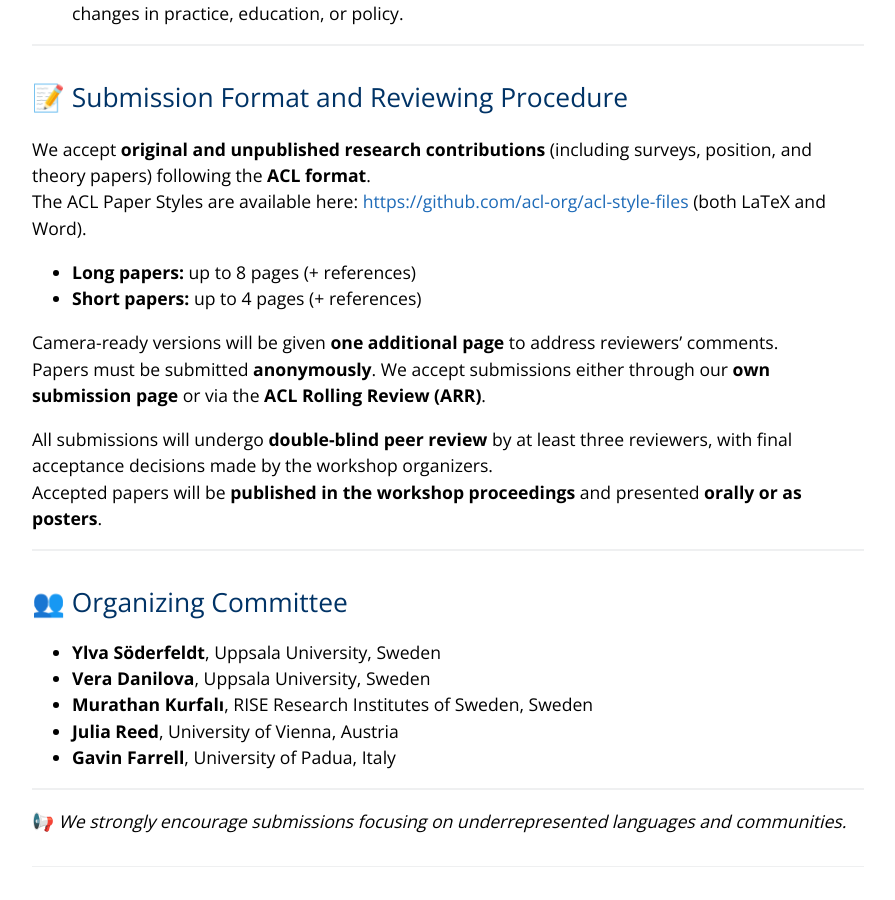
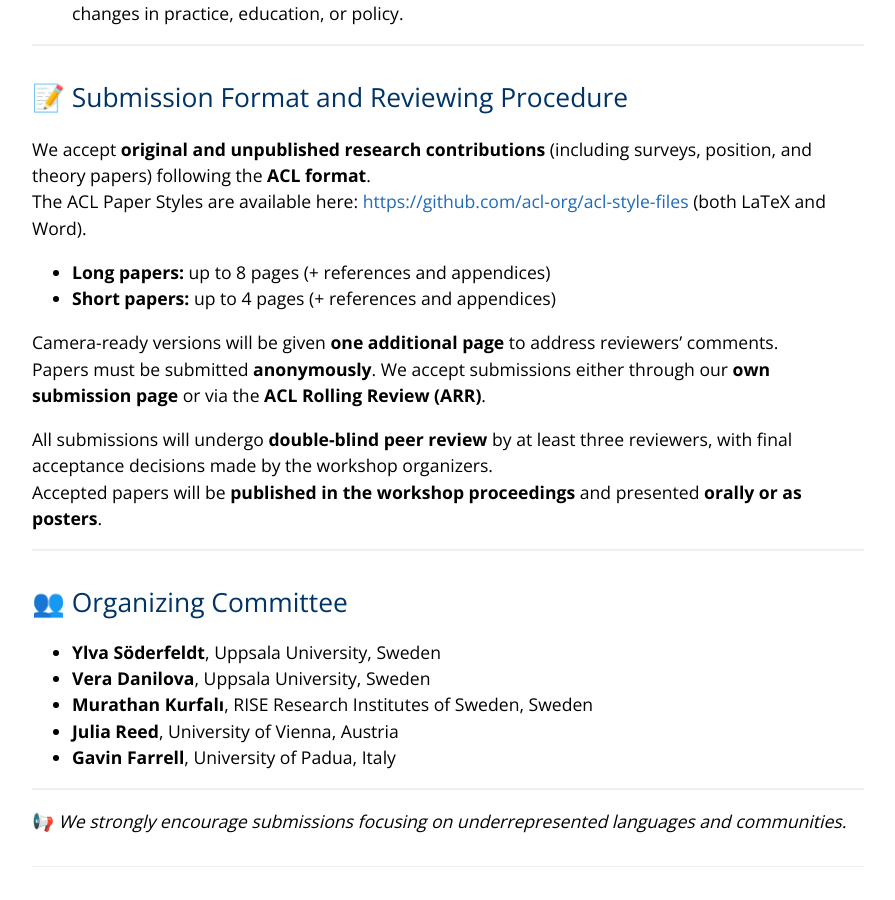
Before and after one commit to HeaLing-workshop/HeaLing-workshop.github.io, a Jekyll site: the page built from cfp.md, in a window 1280 px wide and 900 px high, scrolled down 2826 px. Shown: the whole window, without its empty margins (192-1087 px from the left). Built offline with Jekyll 4.4.1, drawn with Linux system fonts in a browser that asks for light colours; our own code applies the rules of GitHub Pages for plain Markdown files.

Commit message:
major update

```diff
--- a/cfp.md
+++ b/cfp.md
@@ -61,8 +61,8 @@ The workshop will be held as a **half-day event** at EACL 2026.
 We accept **original and unpublished research contributions** (including surveys, position, and theory papers) following the **ACL format**.
 The ACL Paper Styles are available here: [https://github.com/acl-org/acl-style-files](https://github.com/acl-org/acl-style-files) (both LaTeX and Word).
 
-- **Long papers:** up to 8 pages (+ references)
-- **Short papers:** up to 4 pages (+ references)
+- **Long papers:** up to 8 pages (+ references and appendices)
+- **Short papers:** up to 4 pages (+ references and appendices)
 
 Camera-ready versions will be given **one additional page** to address reviewers' comments.
 Papers must be submitted **anonymously**. We accept submissions either through our **own submission page** or via the **ACL Rolling Review (ARR)**.
```
